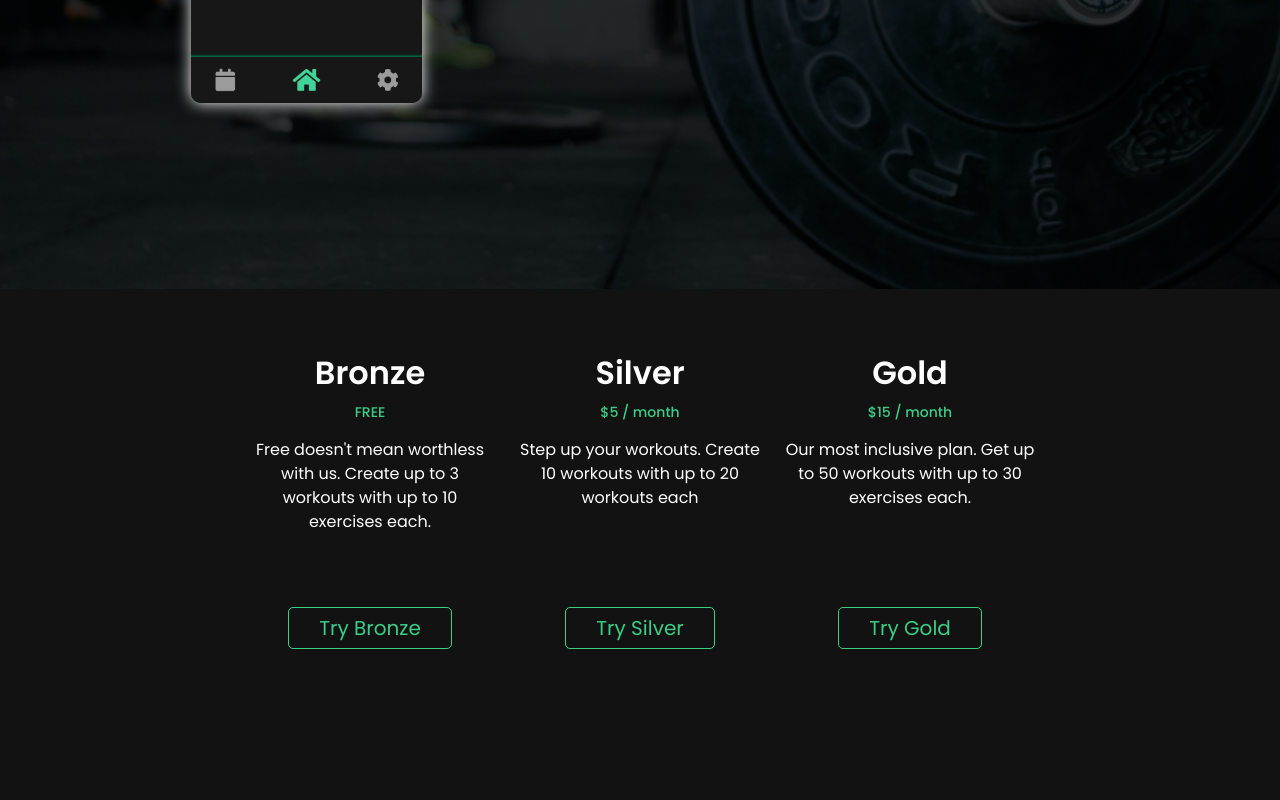
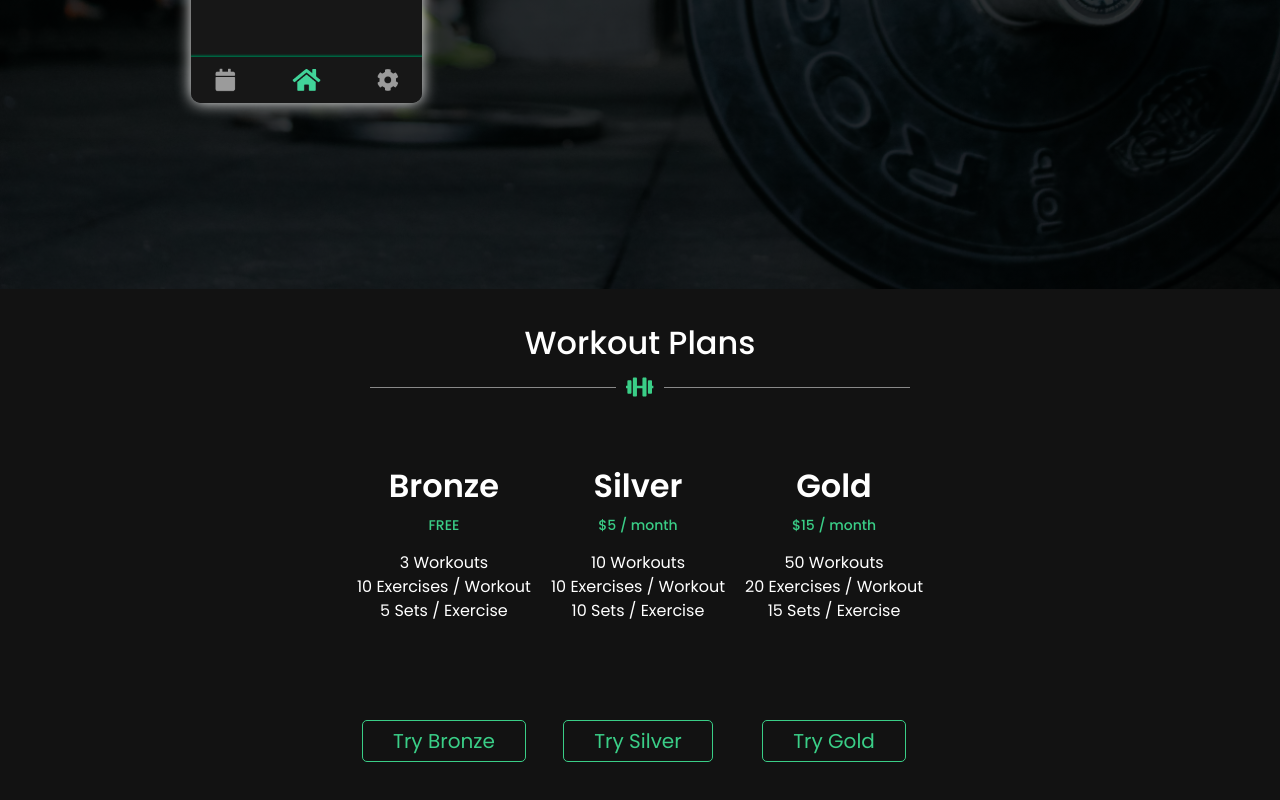
Before and after one commit to dfoxlee/barbell-log, a React (Vite) app in the folder frontend/: page / in a window 1280 px wide. Shown: the part 1311-2111 px from the top of the page. Before the commit the page ends 2020 px from the top, so only its background shows below. Built offline with nearby package versions, Linux system fonts and the light colour scheme; no server answers.

Commit message:
update landing page plans

```diff
--- a/frontend/src/features/landing/Landing.module.css
+++ b/frontend/src/features/landing/Landing.module.css
@@ -150,7 +150,20 @@
    }
 }
 
-.programPlanOptions {
+.titleWrapper {
+   max-width: 600px;
+   margin: 0 auto;
+   text-align: center;
+}
+
+.plansTitle {
+   text-align: center;
+   font-size: 2rem;
+   font-weight: 500;
+   margin-top: 30px;
+}
+
+.plansWrapper {
    display: flex;
    align-items: start;
    justify-content: center;
--- a/frontend/src/features/landing/Landing.tsx
+++ b/frontend/src/features/landing/Landing.tsx
@@ -7,6 +7,7 @@ import workoutCompositionScreenImg from "/public/workout-composition-screenshot.
 import workoutHistoryScreenImg from "/public/workout-history-screenshot.png";
 import settingsScreenImg from "/public/settings-screenshot.png";
 import { FaArrowDown, FaChevronLeft, FaChevronRight } from "react-icons/fa";
+import Seperator from "../shared/Seperator";
 
 import styles from "./Landing.module.css";
 
@@ -167,14 +168,18 @@ export default function Landing() {
             </div>
          </div>
          <div className={styles.programPlanOptions}>
+            <div className={styles.titleWrapper}>
+               <h3 className={styles.plansTitle}>Workout Plans</h3>
+               <Seperator />
+            </div>
+            <div className={styles.plansWrapper}>
                <div className={styles.planWrapper}>
                   <div className={styles.titleWrapper}>
                      <h3 className={styles.planTitle}>Bronze</h3>
                      <h5 className={styles.pricingSubTitle}>FREE</h5>
-                  <p className={styles.planDescription}>
-                     Free doesn't mean worthless with us. Create up to 3
-                     workouts with up to 10 exercises each.
-                  </p>
+                     <p className={styles.planDescription}>3 Workouts</p>
+                     <p>10 Exercises / Workout</p>
+                     <p>5 Sets / Exercise</p>
                   </div>
                   <button className={`standardBtn`}>Try Bronze</button>
                </div>
@@ -182,10 +187,9 @@ export default function Landing() {
                   <div className={styles.titleWrapper}>
                      <h3 className={styles.planTitle}>Silver</h3>
                      <h5 className={styles.pricingSubTitle}>$5 / month</h5>
-                  <p className={styles.planDescription}>
-                     Step up your workouts. Create 10 workouts with up to 20
-                     workouts each
-                  </p>
+                     <p className={styles.planDescription}>10 Workouts</p>
+                     <p>10 Exercises / Workout</p>
+                     <p>10 Sets / Exercise</p>
                   </div>
                   <button className={`standardBtn`}>Try Silver</button>
                </div>
@@ -193,14 +197,14 @@ export default function Landing() {
                   <div className={styles.titleWrapper}>
                      <h3 className={styles.planTitle}>Gold</h3>
                      <h5 className={styles.pricingSubTitle}>$15 / month</h5>
-                  <p className={styles.planDescription}>
-                     Our most inclusive plan. Get up to 50 workouts with up to
-                     30 exercises each.
-                  </p>
+                     <p className={styles.planDescription}>50 Workouts</p>
+                     <p>20 Exercises / Workout</p>
+                     <p>15 Sets / Exercise</p>
                   </div>
                   <button className={`standardBtn`}>Try Gold</button>
                </div>
             </div>
          </div>
+      </div>
    );
 }
```
Lines whose indentation alone changed are shown as unchanged.
